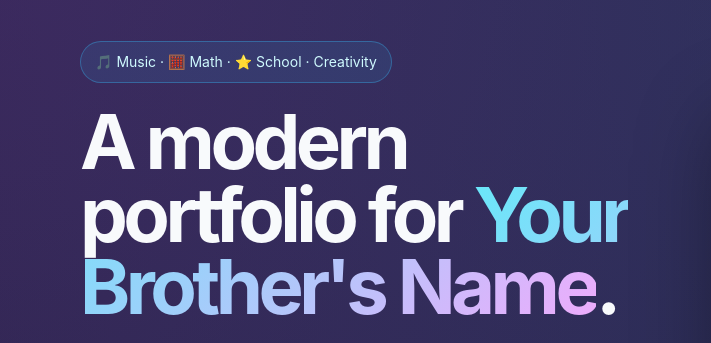
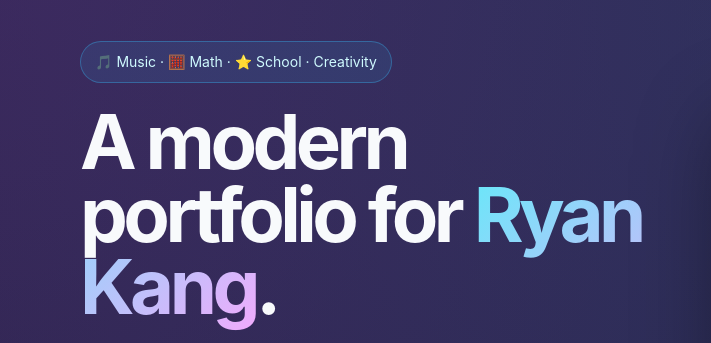
Before and after one commit to rkang11/rkang11.github.io, a plain HTML site: page index.html in a window 1280 px wide. Shown: the part 106-449 px from the top of the page, 0-711 px from the left. Drawn offline with Linux system fonts and the light colour scheme.

Commit message:
Update index.html

```diff
--- a/index.html
+++ b/index.html
@@ -545,7 +545,7 @@
 
           <h1>
             A modern portfolio for
-            <span class="gradient-text">Your Brother's Name</span>.
+            <span class="gradient-text">Ryan Kang</span>.
           </h1>
 
           <p>
```
